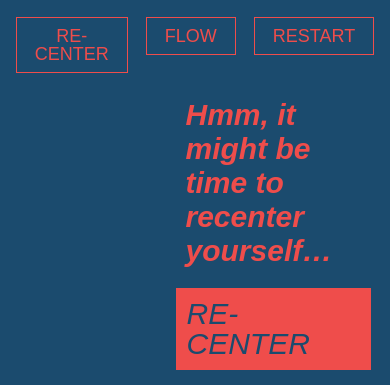
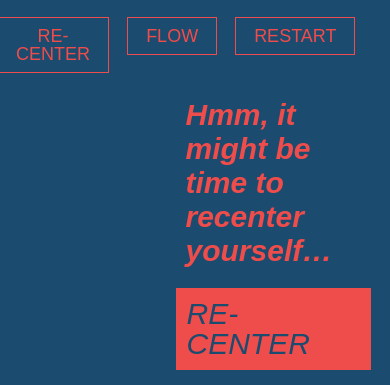
Before and after one commit to vsvpz/flow_group_web, a plain HTML site: page hmm3.html in a window 390 px wide. Shown: the top 385 px of the page. Drawn offline with Linux system fonts and the light colour scheme; grey boxes are pictures that could not be loaded.

Commit message:
Update styles.css

```diff
--- a/styles.css
+++ b/styles.css
@@ -132,6 +132,10 @@
 
 @media screen and (max-width: 400px) {
 
+            .menu {
+                width:  90%;
+            }
+
             .meme {
         position: absolute;
         display: flex;
```
